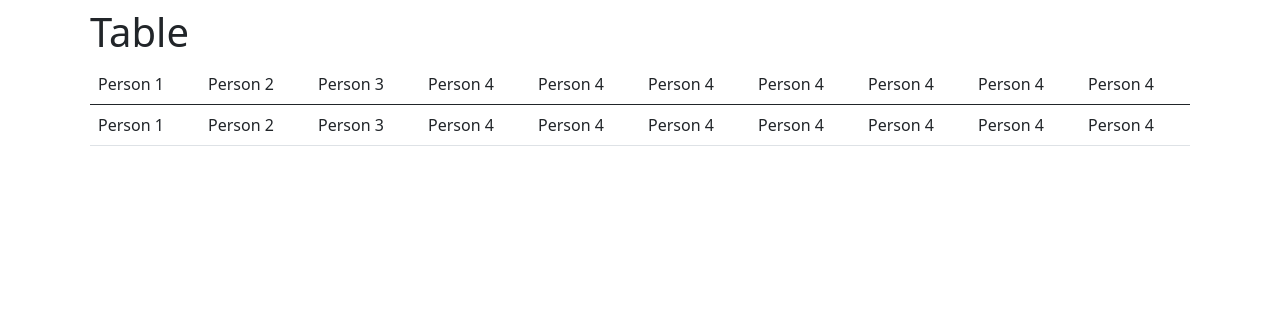
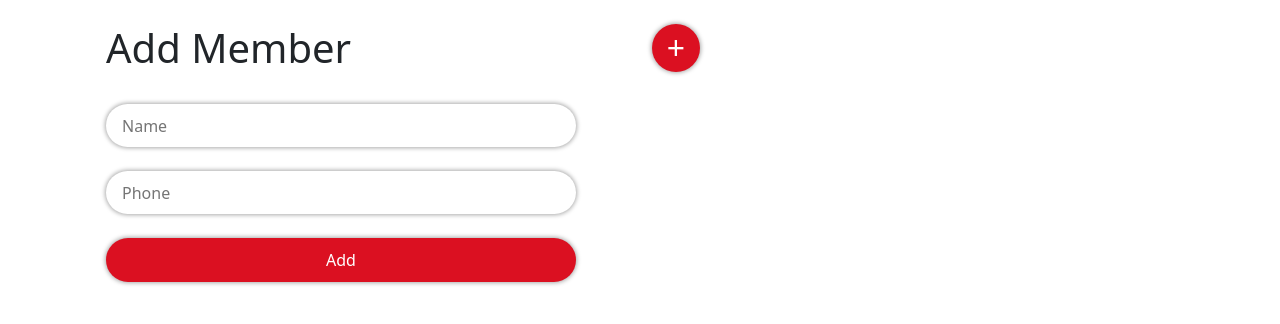
Before and after one commit to systemry420/icrc-attendance, a React (Create React App) app: page /team in a window 1280 px wide. Shown: the top 324 px of the page. Built offline with nearby package versions, Linux system fonts and the light colour scheme.

Commit message:
admin pages

```diff
--- a/src/App.js
+++ b/src/App.js
@@ -1,11 +1,11 @@
 import './index.css';
-import Home from './pages/home';
-import Table from './pages/Table';
+import Form from './pages/admin/Team';
+import Team from './pages/admin/Team';
 
 function App() {
   return (
     <div className="container">
-      <Table />
+      <Form />
     </div>
   );
 }
--- a/src/index.css
+++ b/src/index.css
@@ -21,15 +21,17 @@ input {
   width: 90%;
 }
 
-input[type="submit"] {
-  background-color: #f33;
+input[type="submit"], input[type="button"] {
+  background-color: #db1021;
   color: #fff;
 }
 
-input[type="submit"]:hover, input[type="submit"]:active {
-  background-color: #f55;
+input[type="submit"]:hover,
+input[type="button"]:hover,
+input[type="submit"]:active {
+  background-color: #d55;
 }
 
 .myClassName {
-  background-color: #f55;
+  background-color: #d55;
 }
--- a/src/pages/Table.js
+++ b/src/pages/Table.js
@@ -2,8 +2,11 @@ import React from 'react'
 
 function Table() {
   return (
-    <div className='p-2'>
-      <h1>Table</h1>
+    <div className="p-2">
+      <div className="row">
+        <h1 className='col-6'>Table</h1>
+        <input className='col-6' type='button' value='Download' />
+      </div>
       <div className="table-responsive">
         <table className="table">
           <thead>
@@ -21,7 +24,7 @@ function Table() {
             </tr>
           </thead>
           <tbody>
-          <tr>
+            <tr>
               <td>Person 1</td>
               <td>Person 2</td>
               <td>Person 3</td>
--- /dev/null
+++ b/src/pages/admin/Team.js
@@ -0,0 +1,63 @@
+import React, { useState } from "react";
+
+function Team() {
+
+
+  return (
+    <div className="container p-4">
+      <div className="fill-form form-box">
+        <div className="row">
+          <div className="col-6">
+            <h1>Add Member</h1>
+          </div>
+          <div className="col-6">
+            <input style={{'font-size': '2em', 'padding': '0', 'width': '1.5em'}} type="button" value="+" />
+          </div>
+
+          <Form />
+        </div>
+
+      </div>
+    </div>
+  );
+}
+
+const Form = () => {
+  const [name, setName] = useState("");
+  const [phone, setPhone] = useState("");
+
+  const handleSubmit = () => {};
+
+  return (
+    <form className="col-lg-6 col-md-6 col-sm-12">
+    <div className="mt-4">
+      <input
+        id="name"
+        autoComplete="false"
+        placeholder="Name"
+        value={name}
+        onChange={(e) => setName(e.target.value)}
+        type="text"
+      />
+    </div>
+    <div className="mt-4">
+      <input
+        id="phone"
+        value={phone}
+        onChange={(e) => setPhone(e.target.value)}
+        placeholder="Phone"
+        type="phone"
+      />
+    </div>
+
+    <div className="mt-4">
+      <input type="submit" onClick={handleSubmit} value="Add" />
+    </div>
+  </form>
+  )
+}
+
+const List = () => {
+
+}
+export default Team;
```
Also changed, not shown: src/pages/admin/AdminHome.js (added, +14 -0 lines).
